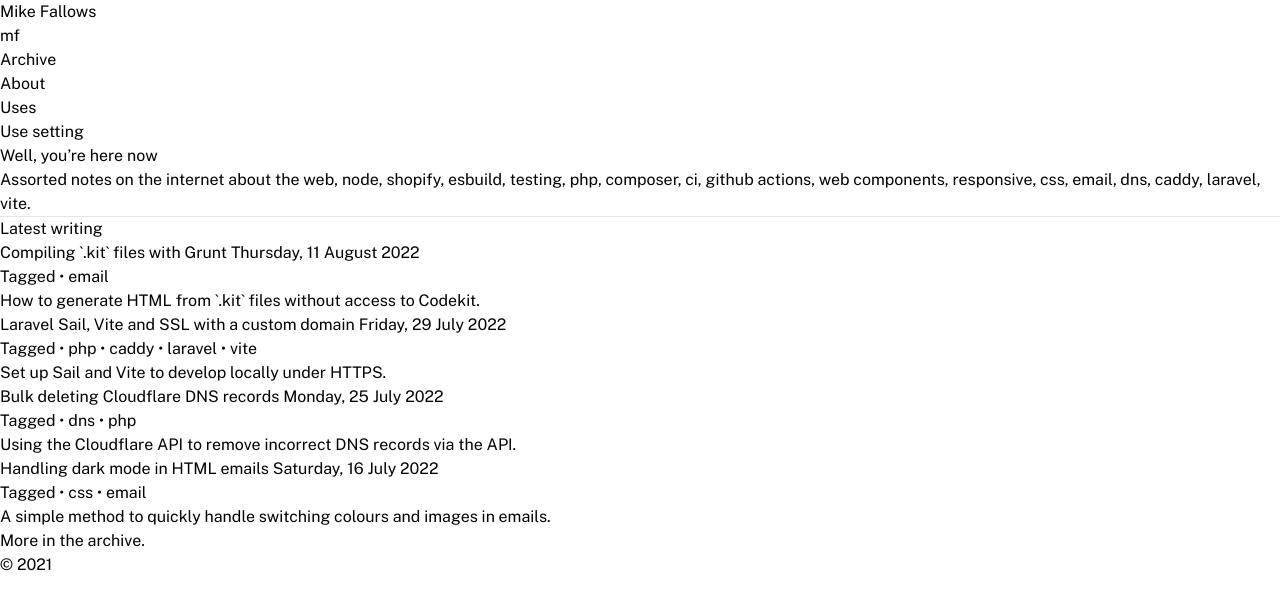
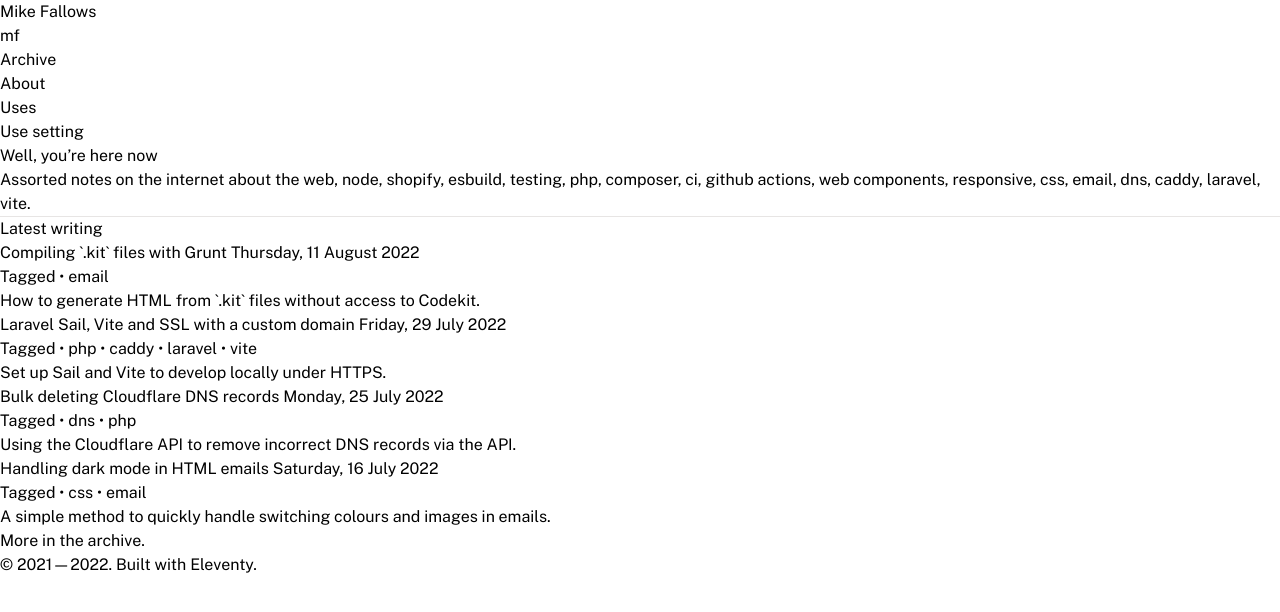
Before and after one commit to mikenewbuild/mikefallows, an Eleventy site: page index.njk in a window 1280 px wide. Built offline with nearby package versions, Linux system fonts and the light colour scheme; Eleventy itself is replaced by a stand-in of ours; files that its build step writes are made by us from their sources.

Commit message:
Add credits to footer

```diff
--- a/_includes/layouts/base.njk
+++ b/_includes/layouts/base.njk
@@ -87,7 +87,7 @@
     </main>
 
     <footer class="px-3 py-6 mt-24 border-t-2 border-accent-600">
-      <p class="py-1 px-2 text-xs">© 2021</p>
+      <p class="py-1 px-2 text-xs">© 2021—2022. Built with <a href="https://www.11ty.dev/">Eleventy</a>.</p>
     </footer>
   </body>
 </html>
```
